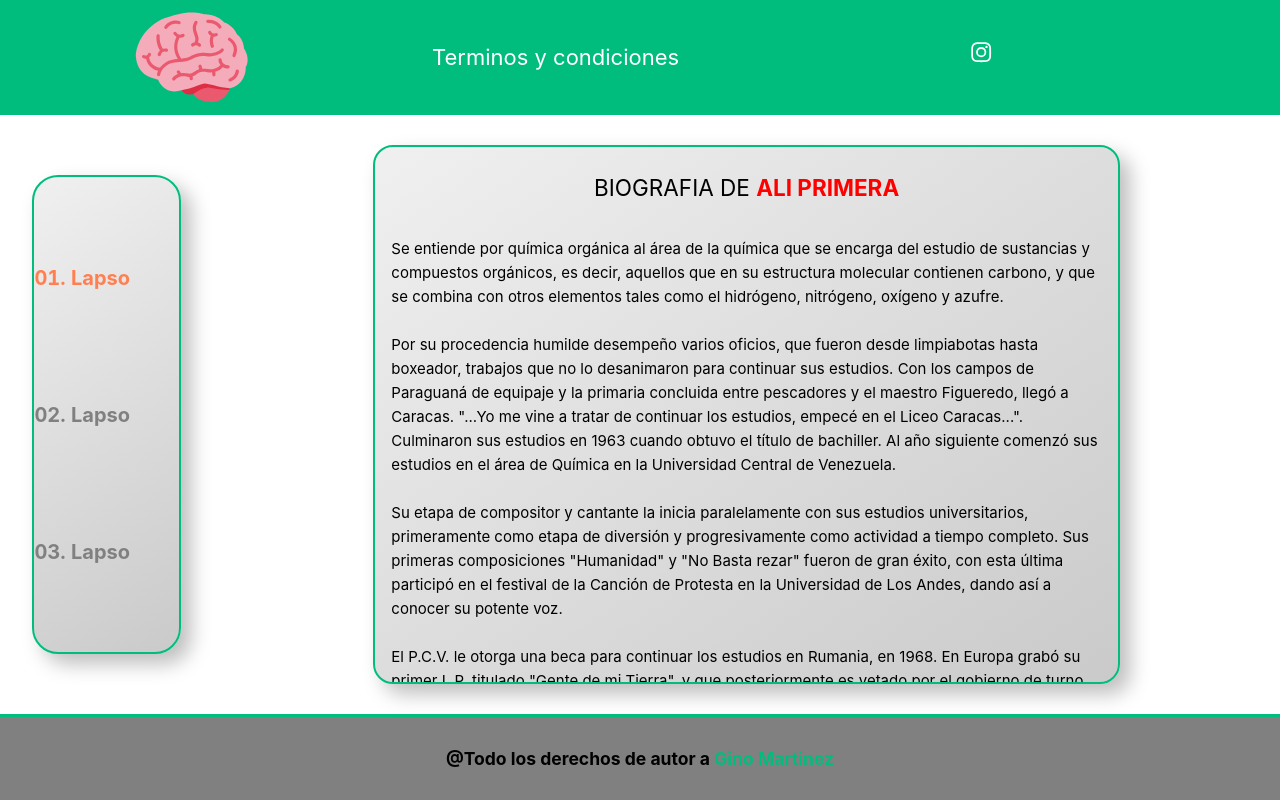
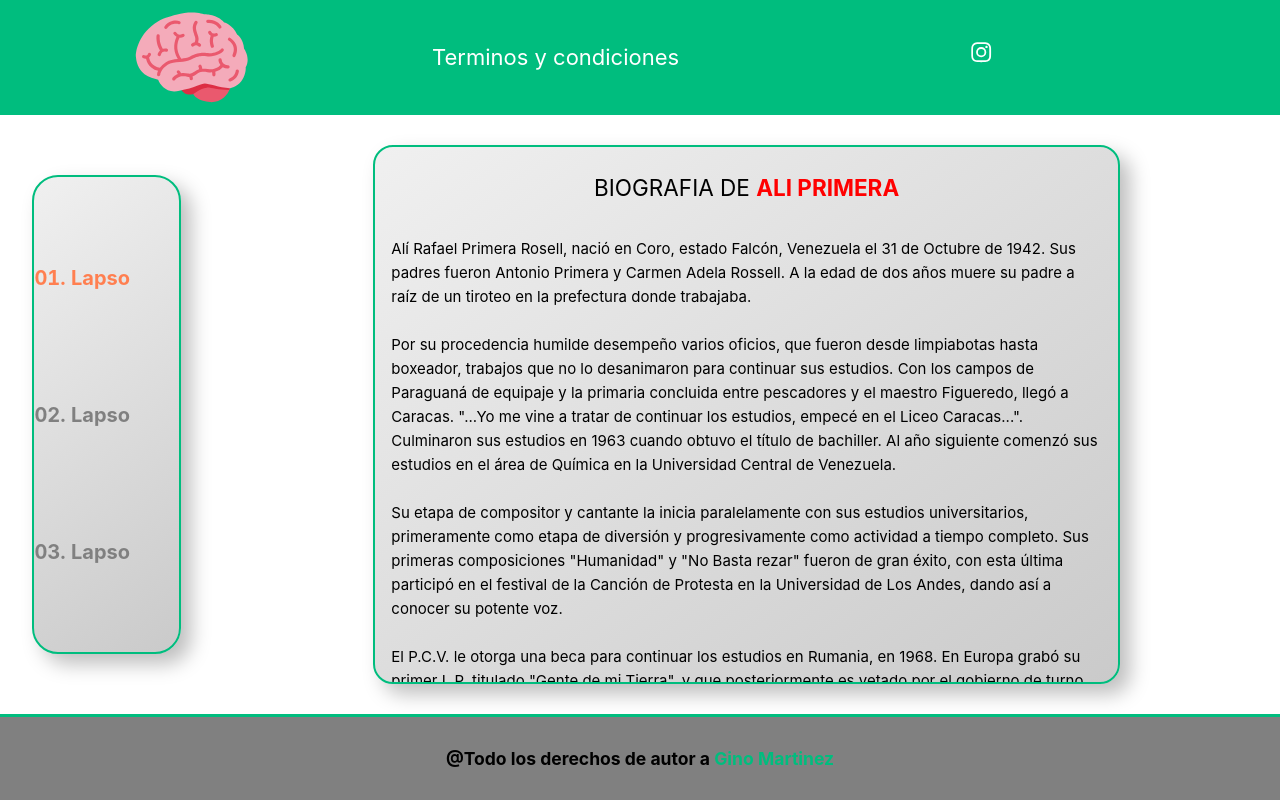
Before and after one commit to GinoMartinez080808/Proyecto-Inv-del-liceo, a Vue app in the folder inv-lic/: page /clase1literatura in a window 1280 px wide. Built offline with nearby package versions, Linux system fonts and the light colour scheme.

Commit message:
modified:   inv-lic/src/views/Lapso1/Literatura/Clase1View.vue

```diff
--- a/inv-lic/src/views/Lapso1/Literatura/Clase1View.vue
+++ b/inv-lic/src/views/Lapso1/Literatura/Clase1View.vue
@@ -8,7 +8,8 @@
         <h2>BIOGRAFIA DE <span style="color: red; font-weight: bold;">ALI PRIMERA</span></h2>
     </div>
     <br>
-    <h4>Se entiende por química orgánica al área de la química que se encarga del estudio de sustancias y compuestos orgánicos, es decir, aquellos que en su estructura molecular contienen carbono, y que se combina con otros elementos tales como el hidrógeno, nitrógeno, oxígeno y azufre.
+    <h4>
+        Alí Rafael Primera Rosell, nació en Coro, estado Falcón, Venezuela el 31 de Octubre de 1942.  Sus padres fueron Antonio Primera y Carmen Adela Rossell.  A la edad de dos años muere su padre a raíz de un tiroteo en la prefectura donde trabajaba.
 </h4>
 <br>
 <h4>Por su procedencia humilde desempeño varios oficios, que fueron desde limpiabotas hasta boxeador, trabajos que no lo desanimaron para continuar sus estudios. Con los campos de Paraguaná de equipaje y la primaria concluida entre pescadores y el maestro Figueredo, llegó a Caracas.  "...Yo me vine a tratar de continuar los estudios, empecé en el Liceo Caracas...". Culminaron sus estudios en 1963 cuando obtuvo el título de bachiller. Al año siguiente comenzó sus estudios en el área de Química en la Universidad Central de Venezuela.
```
